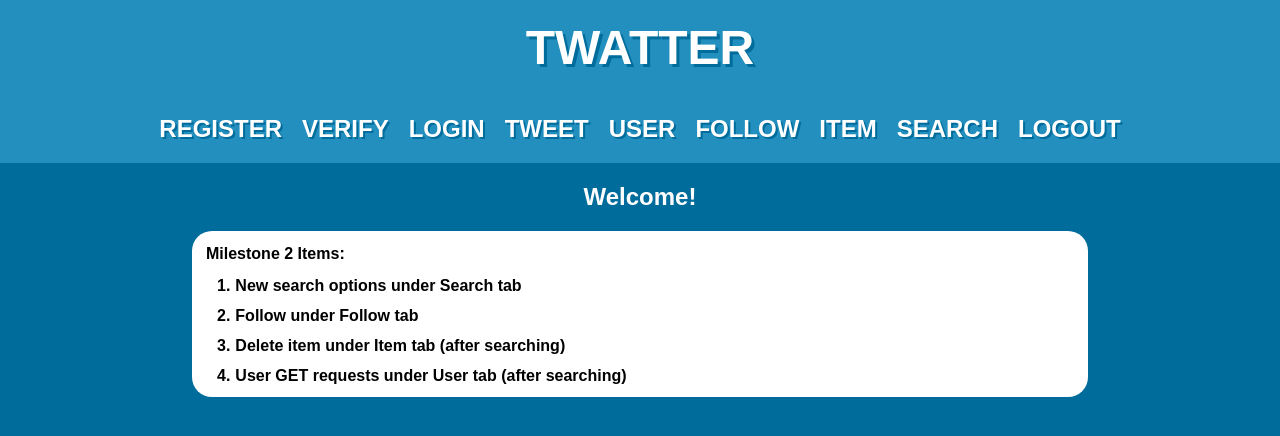
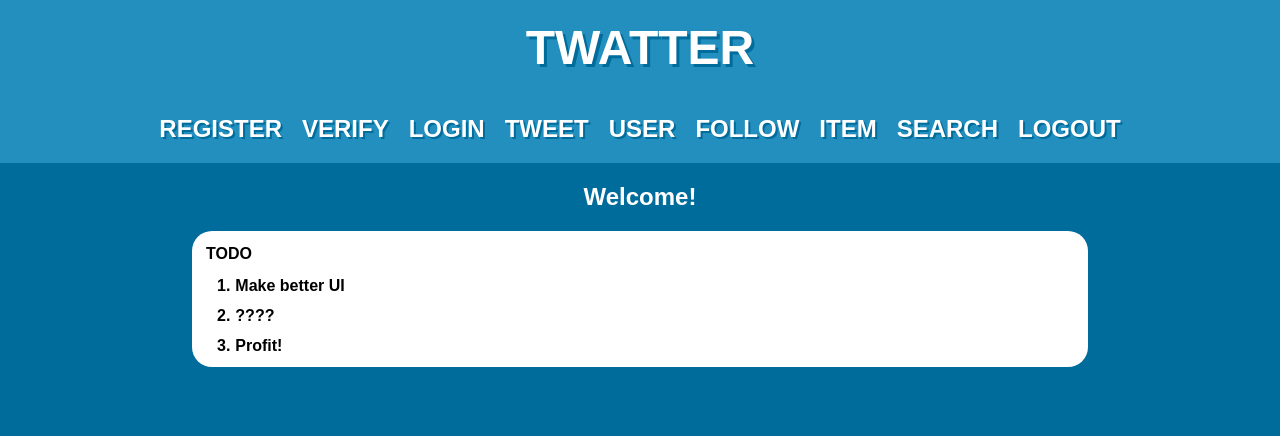
Before and after one commit to mszenczewski/twatter-frontend, a React (Create React App) app: page / in a window 1280 px wide. Shown: the top 436 px of the page. Built offline with nearby package versions, Linux system fonts and the light colour scheme.

Commit message:
change home screen

```diff
--- a/src/components/HomeScreen.js
+++ b/src/components/HomeScreen.js
@@ -6,11 +6,10 @@ export default class HomeScreen extends Component {
       <div>
         <h2>Welcome!</h2>
         <div id="instructions">
-          <h4>Milestone 2 Items:</h4>
-          <span className="num">1.</span><span className="instruction">New search options under Search tab</span><br/>
-          <span className="num">2.</span><span className="instruction">Follow under Follow tab</span><br/>
-          <span className="num">3.</span><span className="instruction">Delete item under Item tab (after searching)</span><br/>
-          <span className="num">4.</span><span className="instruction">User GET requests under User tab (after searching)</span><br/>
+          <h4>TODO</h4>
+          <span className="num">1.</span><span className="instruction">Make better UI</span><br/>
+          <span className="num">2.</span><span className="instruction">????</span><br/>
+          <span className="num">3.</span><span className="instruction">Profit!</span><br/>
         </div>
       </div>
     );
```
